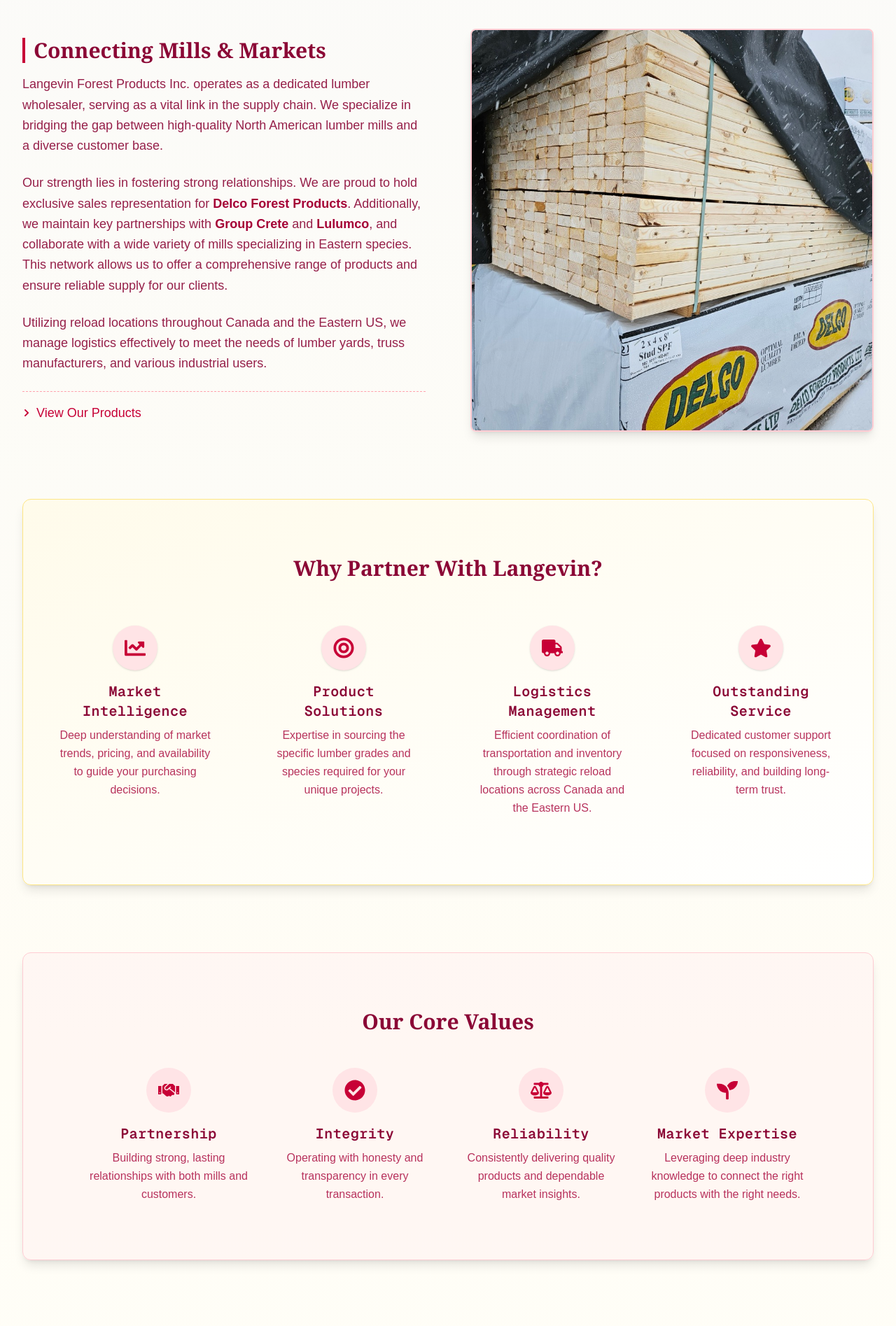
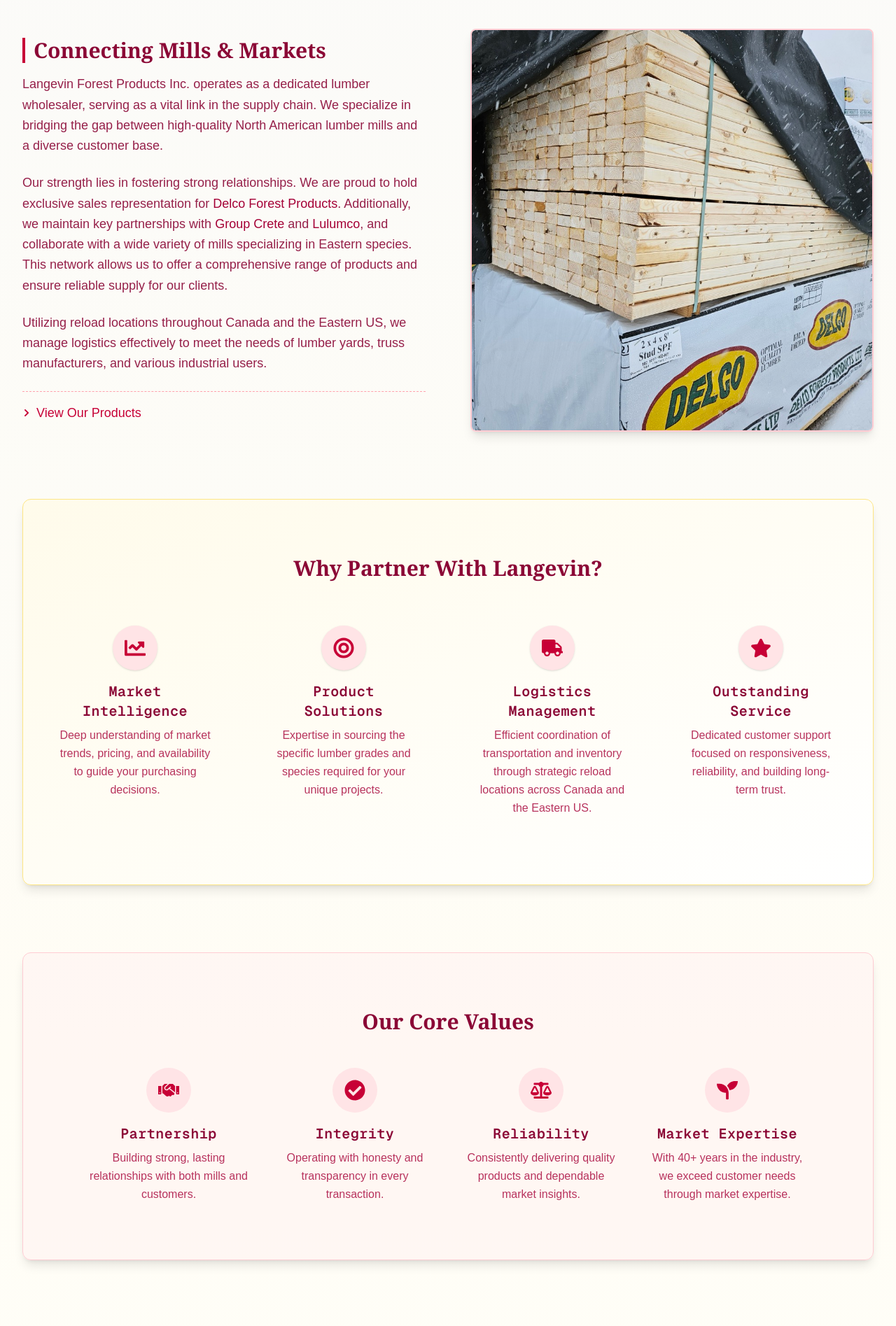
Before and after one commit to langevinfp/nextjs-boilerplate, a Next.js app: page /about-us in a window 1280 px wide. Shown: the part 543-2438 px from the top of the page at 70% size. Built offline with nearby package versions, Linux system fonts and the light colour scheme.

Commit message:
updated about us market expertice bullet

```diff
--- a/app/about-us/page.tsx
+++ b/app/about-us/page.tsx
@@ -60,7 +60,7 @@
       icon: FaSeedling,
       title: "Market Expertise",
       description:
-        "Leveraging deep industry knowledge to connect the right products with the right needs.",
+        "With 40+ years in the industry, we exceed customer needs through market expertise.",
     },
   ];
 
@@ -139,12 +139,12 @@
             <p className="leading-relaxed">
               Our strength lies in fostering strong relationships. We are proud
               to hold exclusive sales representation for{" "}
-              <span className="font-semibold text-rose-800">
+              <span className="text-rose-800">
                 Delco Forest Products
               </span>
               . Additionally, we maintain key partnerships with{" "}
-              <span className="font-semibold text-rose-800">Group Crete</span>{" "}
-              and <span className="font-semibold text-rose-800">Lulumco</span>,
+              <span className="text-rose-800">Group Crete</span>{" "}
+              and <span className="text-rose-800">Lulumco</span>,
               and collaborate with a wide variety of mills specializing in
               Eastern species. This network allows us to offer a comprehensive
               range of products and ensure reliable supply for our clients.
```
